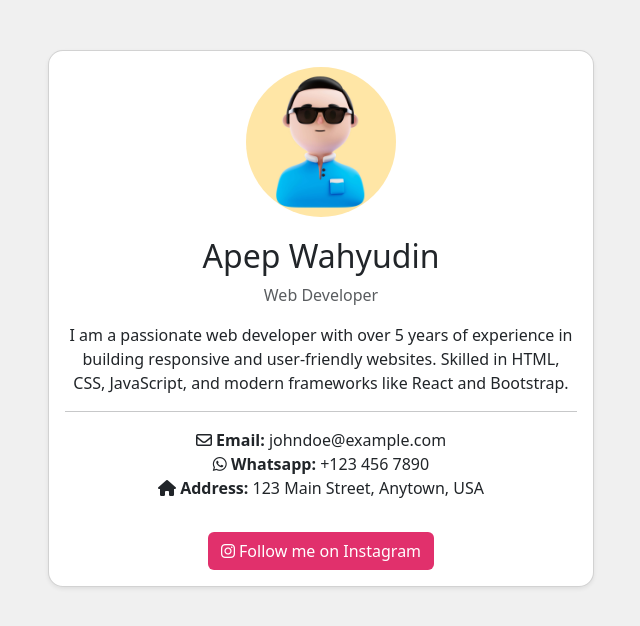
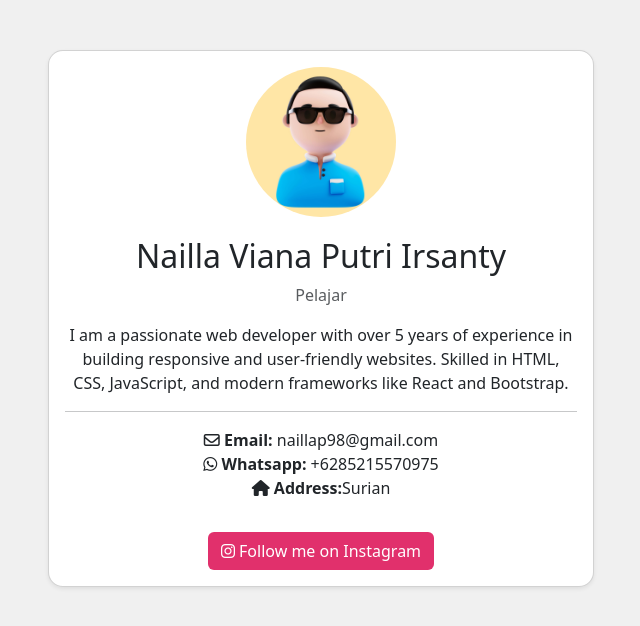
Before and after one commit to NaillaViana21/tc_Nailla_X1, a plain HTML site: page index.html in a window 1280 px wide. Shown: the whole page, without its empty margins (319-959 px from the left). Drawn offline with nearby package versions, Linux system fonts and the light colour scheme.

Commit message:
Update index.html

```diff
--- a/index.html
+++ b/index.html
@@ -15,17 +15,17 @@
                 <div class="card shadow-sm">
                     <div class="card-body text-center">
                         <img src="avatar.jpg" alt="Profile Image" class="profile-img">
-                        <h2>Apep Wahyudin</h2>
-                        <p class="text-muted">Web Developer</p>
+                        <h2>Nailla Viana Putri Irsanty</h2>
+                        <p class="text-muted">Pelajar</p>
                         <p>I am a passionate web developer with over 5 years of experience in building responsive and user-friendly websites. Skilled in HTML, CSS, JavaScript, and modern frameworks like React and Bootstrap.
                         </p>
                         <hr>
                         <ul class="list-unstyled">
-                            <li><i class="fa-regular fa-envelope"></i> <strong>Email:</strong> johndoe@example.com</li>
-                            <li><i class="fa-brands fa-whatsapp"></i> <strong>Whatsapp:</strong> +123 456 7890</li>
-                            <li><i class="fa-solid fa-house"></i> <strong>Address:</strong> 123 Main Street, Anytown, USA</li>
+                            <li><i class="fa-regular fa-envelope"></i> <strong>Email:</strong> naillap98@gmail.com</li>
+                            <li><i class="fa-brands fa-whatsapp"></i> <strong>Whatsapp:</strong> +6285215570975</li>
+                            <li><i class="fa-solid fa-house"></i> <strong>Address:</strong>Surian</li>
                         </ul>
-                        <a href="https://www.instagram.com/sebuahsemangat" target="_blank" class="btn btn-instagram mt-3">
+                        <a href="https://www.instagram.com/nailla.putri_irsnty?igsh=b3BnamswZ2luODNj" target="_blank" class="btn btn-instagram mt-3">
                             <i class="fab fa-instagram"></i> Follow me on Instagram
                         </a>
                     </div>
```
